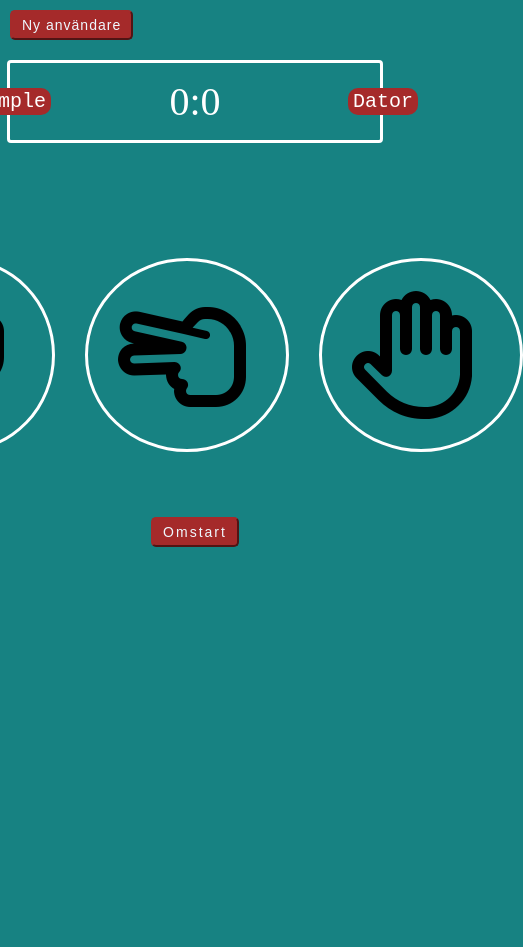
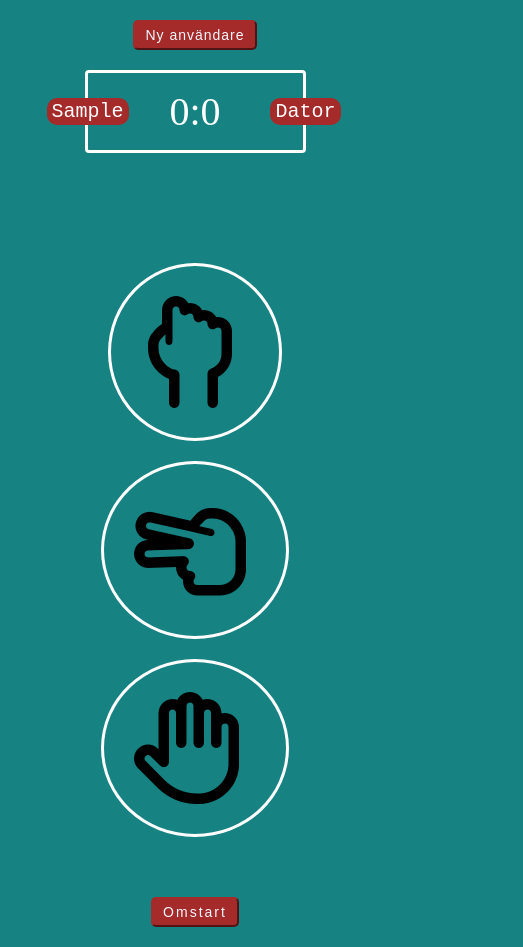
Before and after one commit to jakobmalm92/rps, a plain HTML site: page index.html in a window 390 px wide. Both pictures are taken after typing "Sample" into the empty fields and a click on the button "Starta Spelet". Shown: the whole page, 523 px wide, since content can reach past the window. Before the commit the page ends 844 px from the top, so only its background shows below. Drawn offline with Linux system fonts and the light colour scheme.

Commit message:
gjorde @media på min gamepage

```diff
--- a/style.css
+++ b/style.css
@@ -158,8 +158,26 @@ input {
 }
 
 @media only screen and (max-width: 768px) {
-    #choises {
-        display: grid;
-        grid-template-columns: 1fr;
+    #homeBtn {
+        margin: 20px auto 0;
+        display: block;
+    }
+
+    .score-board {
+        width: 50%;
+    }
+    .choices {
+        display: flex;
+        flex-direction: column;
+        align-items: center;
+    }
+
+    .choice {
+        margin: 10px 0;
+        padding: 20px;
+    }
+
+    .choice i {
+        font-size: 7em;
     }
 }
```
Also changed, not shown: index.html (+1 -2 lines).
